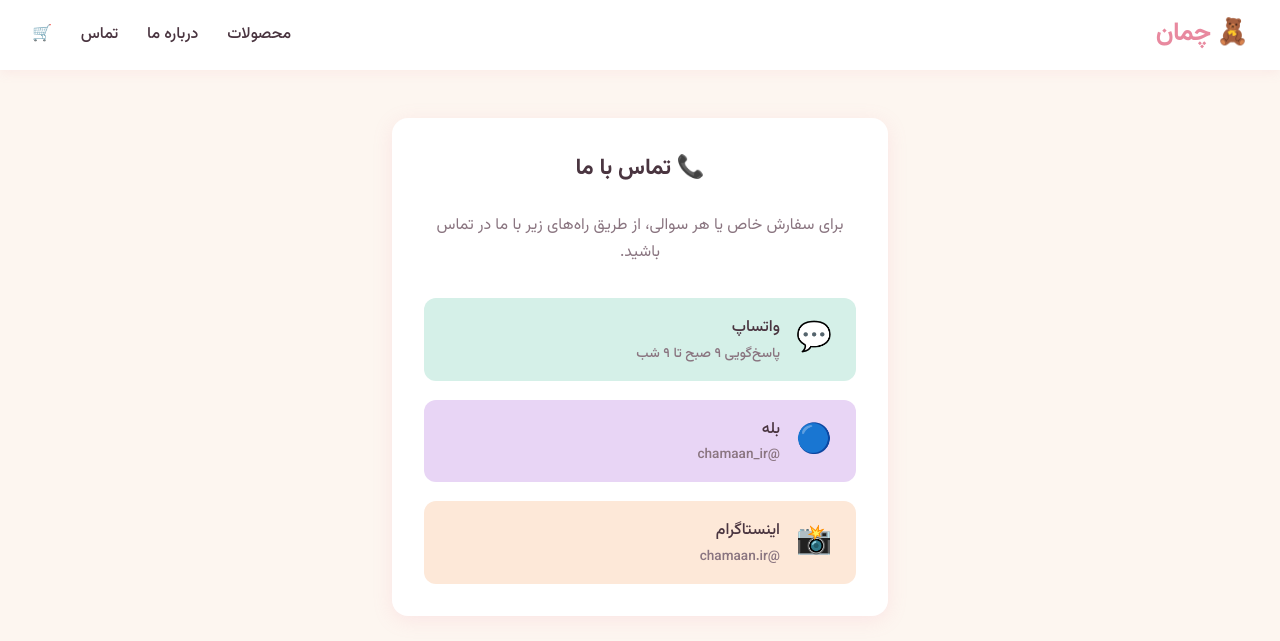
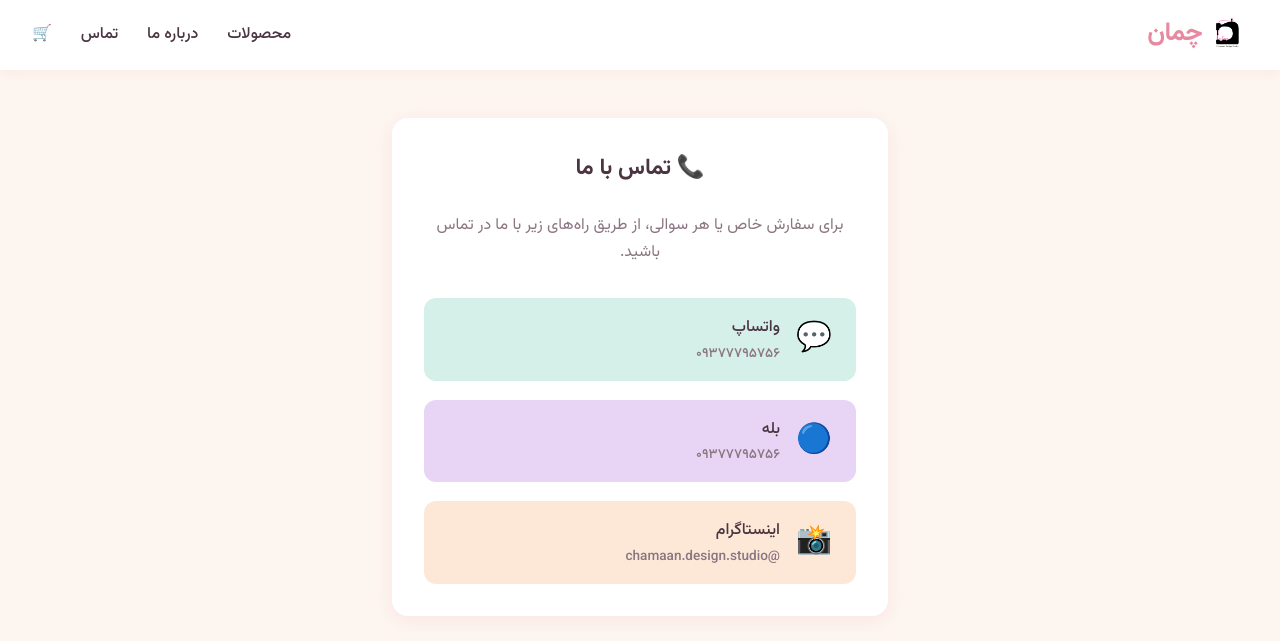
Before and after one commit to akhlaghimaryam91-stack/chamaands, a Flask app: page /contact in a window 1280 px wide. Shown: the top 641 px of the page. Run offline with Flask 3, Linux system fonts and the light colour scheme.

Commit message:
افزودن لوگو، اطلاعات تماس واقعی و شماره کارت، اصلاح نیم‌فاصله
- لوگوی چمان (PNG شفاف) در ناوبار و صفحه اصلی
- اینستاگرام، واتساپ و بله واقعی در صفحه تماس
- شماره کارت و نام صاحب حساب واقعی برای پرداخت کارت‌به‌کارت
- اصلاح «دست‌ساخته‌های» با نیم‌فاصله در هدر و فوتر

```diff
--- a/config.py
+++ b/config.py
@@ -14,9 +14,9 @@ ALLOWED_EXTENSIONS = {'png', 'jpg', 'jpeg', 'webp'}
 MAX_CONTENT_LENGTH = 5 * 1024 * 1024  # 5MB
 
 # پرداخت کارت به کارت
-CARD_NUMBER = os.getenv('CARD_NUMBER', 'XXXX-XXXX-XXXX-XXXX')
-CARD_HOLDER_NAME = os.getenv('CARD_HOLDER_NAME', 'نام صاحب حساب')
-CARD_BANK_NAME = os.getenv('CARD_BANK_NAME', '')
+CARD_NUMBER = os.getenv('CARD_NUMBER', '6221-0610-6775-4038')
+CARD_HOLDER_NAME = os.getenv('CARD_HOLDER_NAME', 'ندا پیله‌چیان لنگرودی')
+CARD_BANK_NAME = os.getenv('CARD_BANK_NAME', 'بانک پارسیان')
 
 # Shipping costs (تومان) — برای تغییر قیمت فقط همین دو خط رو ویرایش کن
 SHIPPING_PISHTAZ = 50000
--- a/templates/base.html
+++ b/templates/base.html
@@ -10,7 +10,10 @@
 <body>
 
 <nav class="navbar">
-  <a href="/" class="navbar-brand">🧸 چمان</a>
+  <a href="/" class="navbar-brand">
+    <img src="{{ url_for('static', filename='images/logo.png') }}" alt="چمان" style="height:40px;vertical-align:middle">
+    چمان
+  </a>
   <div class="navbar-links">
     <a href="/">محصولات</a>
     <a href="/about">درباره ما</a>
@@ -39,7 +42,7 @@
 <footer>
   <div class="footer-center">
     <p>تمامی حقوق محفوظ است &copy; 2026 &mdash; <a href="#">چمان</a></p>
-    <p style="margin-top:.4rem; font-size:.8rem;">عروسک‌های دستساز با عشق</p>
+    <p style="margin-top:.4rem; font-size:.8rem;">عروسک‌های دست‌ساخته با عشق</p>
   </div>
   <div class="footer-trust">
     <a referrerpolicy='origin' target='_blank' href='https://trustseal.enamad.ir/?id=746469&Code=7ymWp8YwDkcRb0rRdaElrv0G84EFsjLe'><img referrerpolicy='origin' src='https://trustseal.enamad.ir/logo.aspx?id=746469&Code=7ymWp8YwDkcRb0rRdaElrv0G84EFsjLe' alt='' style='cursor:pointer' code='7ymWp8YwDkcRb0rRdaElrv0G84EFsjLe'></a>
--- a/templates/contact.html
+++ b/templates/contact.html
@@ -10,33 +10,33 @@
     </p>
 
     <div style="display:flex;flex-direction:column;gap:1.2rem">
-      <a href="https://wa.me/989xxxxxxxxx"
+      <a href="https://wa.me/989377795756"
          style="display:flex;align-items:center;gap:1rem;background:var(--mint);
                 border-radius:12px;padding:1rem 1.5rem;color:var(--text);font-weight:500">
         <span style="font-size:1.8rem">💬</span>
         <div style="text-align:right">
           <div>واتساپ</div>
-          <div style="font-size:.85rem;color:var(--text-light)">پاسخ‌گویی ۹ صبح تا ۹ شب</div>
+          <div style="font-size:.85rem;color:var(--text-light)">۰۹۳۷۷۷۹۵۷۵۶</div>
         </div>
       </a>
 
-      <a href="https://ble.ir/chamaan_ir"
+      <a href="tel:+989377795756"
          style="display:flex;align-items:center;gap:1rem;background:var(--lavender);
                 border-radius:12px;padding:1rem 1.5rem;color:var(--text);font-weight:500">
         <span style="font-size:1.8rem">🔵</span>
         <div style="text-align:right">
           <div>بله</div>
-          <div style="font-size:.85rem;color:var(--text-light)">@chamaan_ir</div>
+          <div style="font-size:.85rem;color:var(--text-light)">۰۹۳۷۷۷۹۵۷۵۶</div>
         </div>
       </a>
 
-      <a href="https://instagram.com/chamaan.ir"
+      <a href="https://instagram.com/chamaan.design.studio"
          style="display:flex;align-items:center;gap:1rem;background:var(--peach);
                 border-radius:12px;padding:1rem 1.5rem;color:var(--text);font-weight:500">
         <span style="font-size:1.8rem">📸</span>
         <div style="text-align:right">
           <div>اینستاگرام</div>
-          <div style="font-size:.85rem;color:var(--text-light)">@chamaan.ir</div>
+          <div style="font-size:.85rem;color:var(--text-light)">@chamaan.design.studio</div>
         </div>
       </a>
     </div>
--- a/templates/index.html
+++ b/templates/index.html
@@ -3,7 +3,10 @@
 
 {% block content %}
 <section class="hero">
-  <h1>عروسک‌های دستساز چمان</h1>
+  <h1>
+    <img src="{{ url_for('static', filename='images/logo.png') }}" alt="چمان" style="height:70px;vertical-align:middle">
+    دست‌ساخته‌های چمان
+  </h1>
   <p>هر عروسک یه داستانه، با دست و با عشق ساخته شده</p>
   <a href="#products" class="btn btn-primary">مشاهده محصولات</a>
 </section>
```
Also changed, not shown: static/images/logo.png (added).
